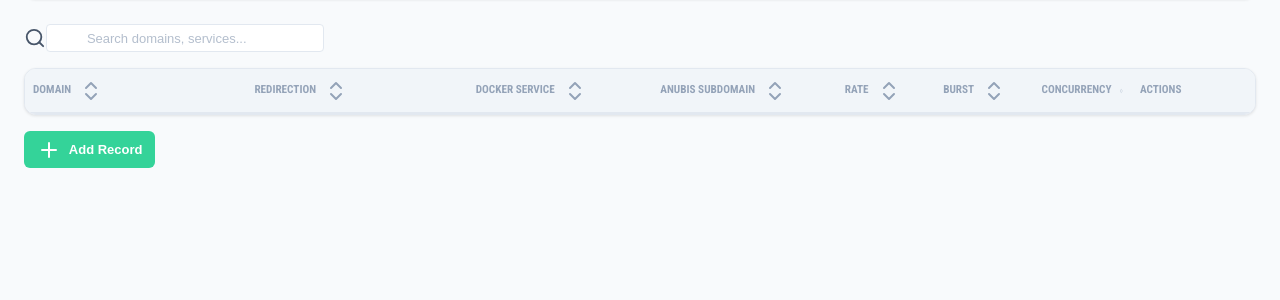
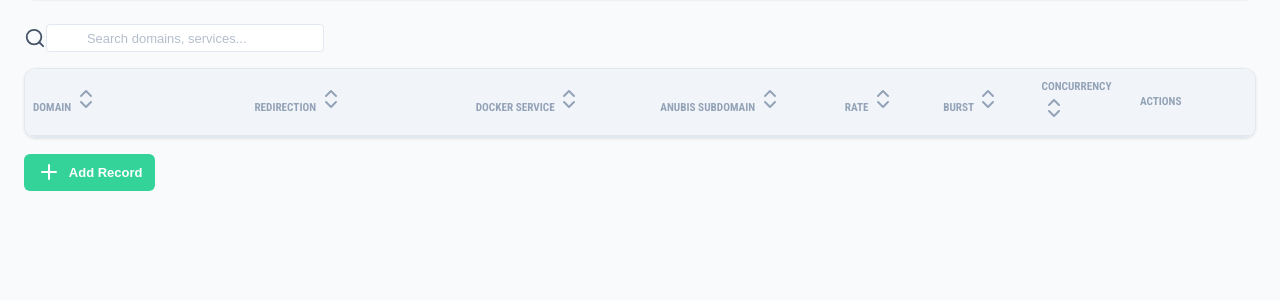
Before and after one commit to pinano/traefik-crowdsec-anubis-grafana, a Flask app: page / in a window 1280 px wide. Shown: the part 115-415 px from the top of the page. Run offline with Flask 3, Linux system fonts and the light colour scheme; the visitor is signed in with stand-in values (Sample User, id 1); data that the repository does not hold is empty.

Commit message:
auto calculate app_host, visual improvements

```diff
--- a/config/domain-manager/static/style.css
+++ b/config/domain-manager/static/style.css
@@ -316,12 +316,6 @@ input:focus {
     transition: background-color 0.2s;
 }
 
-.th-content {
-    display: flex;
-    align-items: center;
-    gap: 0.5rem;
-}
-
 .sortable:hover {
     background-color: #e2e8f0;
 }
--- a/config/domain-manager/templates/index.html
+++ b/config/domain-manager/templates/index.html
@@ -43,30 +43,18 @@
             <div class="table-container">
                 <table id="domains-table">
                     <thead>
-                        <tr>
-                            <th class="sortable" data-sort="domain">
-                                <div class="th-content">Domain <i data-lucide="chevrons-up-down"></i></div>
-                            </th>
-                            <th class="sortable" data-sort="redirection">
-                                <div class="th-content">Redirection <i data-lucide="chevrons-up-down"></i></div>
-                            </th>
-                            <th class="sortable" data-sort="docker_service">
-                                <div class="th-content">Docker Service <i data-lucide="chevrons-up-down"></i></div>
-                            </th>
-                            <th class="sortable" data-sort="anubis_subdomain">
-                                <div class="th-content">Anubis Subdomain <i data-lucide="chevrons-up-down"></i></div>
-                            </th>
-                            <th class="sortable" data-sort="rate">
-                                <div class="th-content">Rate <i data-lucide="chevrons-up-down"></i></div>
-                            </th>
-                            <th class="sortable" data-sort="burst">
-                                <div class="th-content">Burst <i data-lucide="chevrons-up-down"></i></div>
-                            </th>
-                            <th class="sortable" data-sort="concurrency">
-                                <div class="th-content">Concurrency <i data-lucide="chevrons-up-down"></i></div>
-                            </th>
-                            <th>Actions</th>
-                        </tr>
+                        <th class="sortable" data-sort="domain">Domain <i data-lucide="chevrons-up-down"></i></th>
+                        <th class="sortable" data-sort="redirection">Redirection <i data-lucide="chevrons-up-down"></i>
+                        </th>
+                        <th class="sortable" data-sort="docker_service">Docker Service <i
+                                data-lucide="chevrons-up-down"></i></th>
+                        <th class="sortable" data-sort="anubis_subdomain">Anubis Subdomain <i
+                                data-lucide="chevrons-up-down"></i></th>
+                        <th class="sortable" data-sort="rate">Rate <i data-lucide="chevrons-up-down"></i></th>
+                        <th class="sortable" data-sort="burst">Burst <i data-lucide="chevrons-up-down"></i></th>
+                        <th class="sortable" data-sort="concurrency">Concurrency <i data-lucide="chevrons-up-down"></i>
+                        </th>
+                        <th>Actions</th>
                     </thead>
                     <tbody id="domains-body">
                         <!-- Data will be loaded here -->
```
Also changed, not shown: 3 other files.
